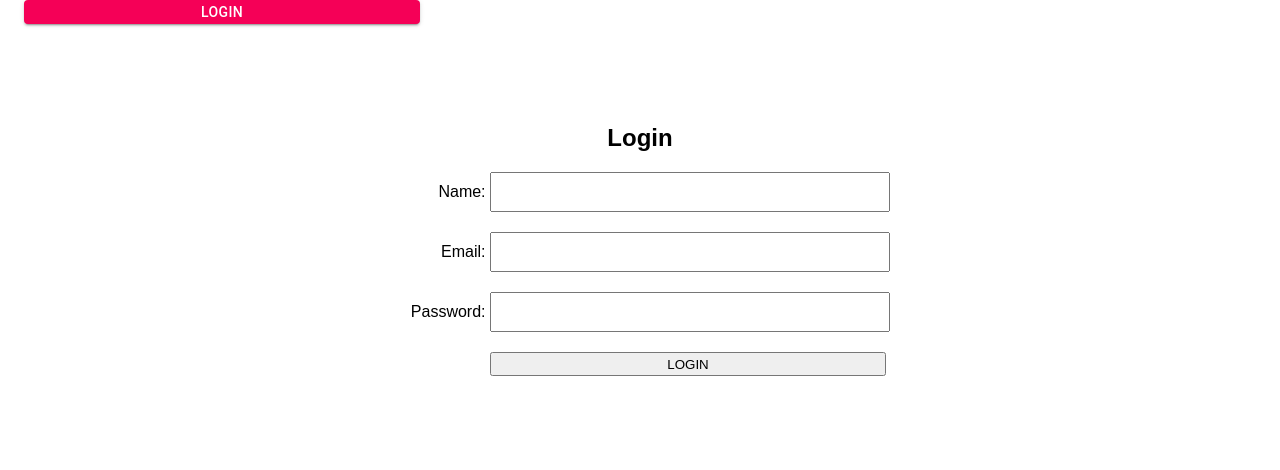
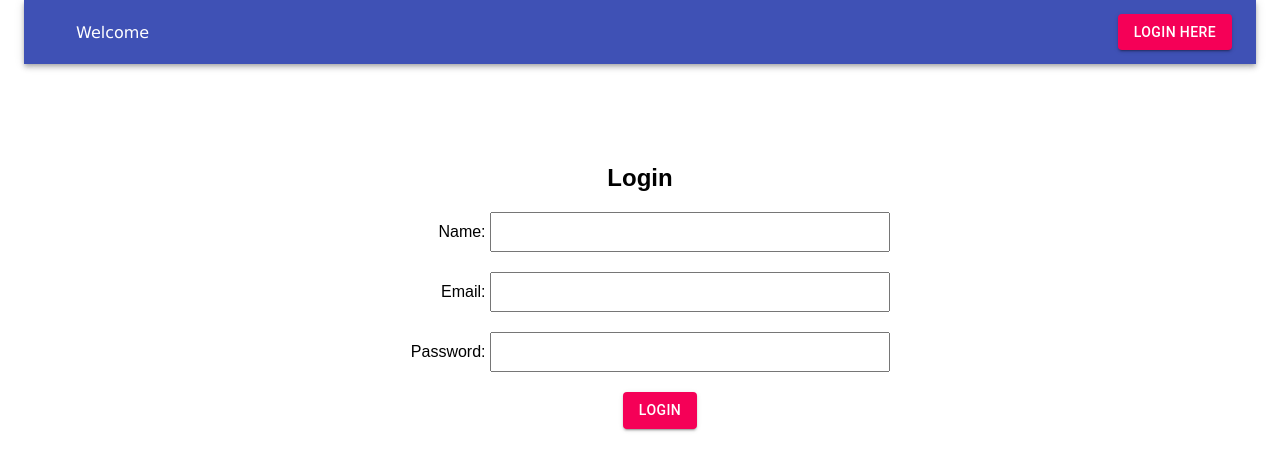
Before and after one commit to Rana-kamali/Task-Orgniser, a React (Create React App) app in the folder client/: page /login in a window 1280 px wide. Shown: the top 470 px of the page. Built offline with nearby package versions, Linux system fonts and the light colour scheme.

Commit message:
adding nav bar, Edit is not working with Dialog but its fine with Modal

```diff
--- a/client/package.json
+++ b/client/package.json
@@ -10,6 +10,7 @@
     "@testing-library/react": "^11.2.5",
     "@testing-library/user-event": "^12.7.1",
     "bootstrap": "^4.6.0",
+    "classnames": "^2.2.6",
     "react": "^17.0.1",
     "react-bootstrap": "^1.5.1",
     "react-dom": "^17.0.1",
--- a/client/src/Component/Landingpage/LandingPage.js
+++ b/client/src/Component/Landingpage/LandingPage.js
@@ -1,58 +1,101 @@
 import React, { useState } from "react";
-import { makeStyles } from "@material-ui/core/styles";
+// import { makeStyles } from "@material-ui/core/styles";
 import LoginApp from "../Login/loginApp";
 import Button from "@material-ui/core/Button";
-import { BrowserRouter as Router, Switch, Route, Link, useHistory } from "react-router-dom";
+import {
+  BrowserRouter as Router,
+  Switch,
+  Route,
+  Link,
+  useHistory,
+} from "react-router-dom";
 import { Welcome } from "../NewList/Welcome";
-import {userHistory} from "react-router-dom"
+import { userHistory } from "react-router-dom";
 
+import { makeStyles } from "@material-ui/core/styles";
+import AppBar from "@material-ui/core/AppBar";
+import Toolbar from "@material-ui/core/Toolbar";
+import Typography from "@material-ui/core/Typography";
+// import Button from '@material-ui/core/Button';
+import IconButton from "@material-ui/core/IconButton";
 const useStyles = makeStyles((theme) => ({
   root: {
-    "& > *": {
-      margin: theme.spacing(1),
-    },
+    flexGrow: 1,
+  },
+  menuButton: {
+    marginRight: theme.spacing(2),
+  },
+  title: {
+    flexGrow: 1,
   },
 }));
 
+// const useStyles2 = makeStyles((theme) => ({
+//   root: {
+//     "& > *": {
+//       margin: theme.spacing(1),
+//     },
+//   },
+// }));
+
 const LandingPage = () => {
+  const classes = useStyles();
   const history = useHistory();
   const loggedIn = window.localStorage.getItem("userLoggedin") ? true : false;
   const [userLoggedIn, setUserLoggedIn] = useState(loggedIn);
   const [user, setUser] = useState({ name: "", email: "" });
 
-  const classes = useStyles();
+  // const classes = useStyles();
 
   const logout = () => {
     console.log("loggedOut");
-    setUser ({name: "", email: ""  })
+    setUser({ name: "", email: "" });
     setUserLoggedIn(false);
-    window.localStorage.setItem("userLoggedin", "")
+    window.localStorage.setItem("userLoggedin", "");
     history.replace("/");
   };
   return (
     <Router>
-      <div className="landingBG">
-        <div className="landing">
-          {!userLoggedIn && (
+      <div className={classes.root}>
+        <AppBar position="static">
+          <Toolbar>
+            <IconButton
+              edge="start"
+              className={classes.menuButton}
+              color="inherit"
+              aria-label="menu"
+            ></IconButton>
+            <Typography variant="h9" className={classes.title}>
+              Welcome {user.name}
+            </Typography>
+
+            {!userLoggedIn && (
             <Link to="/login">
               {" "}
               <Button variant="contained" color="secondary">
-                Login
+                Login here
               </Button>
             </Link>
           )}
-          {userLoggedIn && (
+           {userLoggedIn && (
             <Button onClick={logout} variant="contained" color="secondary">
               Log out
             </Button>
           )}
+          </Toolbar>
+        </AppBar>
+      </div>
+      <div className="landingBG">
+        <div className="landing">
           <Switch>
             <Route path="/login">
-
-              <LoginApp setUserLoggedIn={setUserLoggedIn} setUser={setUser} user={user}/>
+              <LoginApp
+                setUserLoggedIn={setUserLoggedIn}
+                setUser={setUser}
+                user={user}
+              />
             </Route>
             <Route path="/"> {userLoggedIn && <Welcome />}</Route>
-
           </Switch>
         </div>
       </div>
--- a/client/src/Component/Login/LoginForm.js
+++ b/client/src/Component/Login/LoginForm.js
@@ -1,8 +1,6 @@
 import React, { useState } from "react";
-// import {TaskForm} from "../NewList/TaskForm"
-// import {AddTask} from "../NewList/AddTask"
-// import ProjectList from "../NewList/ProjectList"
-// import {TaskTable} from "../NewList/TaskTable"
+import Button from "@material-ui/core/Button";
+import Container from "@material-ui/core/Container";
 
 function LoginForm({ Login, error }) {
   const [details, setDetails] = useState({ name: "", email: "", password: "" });
@@ -12,18 +10,21 @@ function LoginForm({ Login, error }) {
   };
 
   return (
+    <Container maxWidth="lg">
       <div className="login">
         <form onSubmit={submitHandler}>
           <div className="form-inner">
             <h2>Login</h2>
-        {(error !=="") ?( <div className="error">{error}</div>) :""}
+            {error !== "" ? <div className="error">{error}</div> : ""}
             <div className="form-group">
               <label htmlFor="name">Name: </label>
               <input
                 type="text"
                 name="name"
                 id="name"
-            onChange={(e) => setDetails({ ...details, name: e.target.value })}
+                onChange={(e) =>
+                  setDetails({ ...details, name: e.target.value })
+                }
                 value={details.name}
               />
             </div>
@@ -35,7 +36,9 @@ function LoginForm({ Login, error }) {
                 type="email"
                 name="email"
                 id="email"
-            onChange={(e) => setDetails({ ...details, email: e.target.value })}
+                onChange={(e) =>
+                  setDetails({ ...details, email: e.target.value })
+                }
                 value={details.email}
               />
             </div>
@@ -47,18 +50,26 @@ function LoginForm({ Login, error }) {
                 type="password"
                 name="password"
                 id="password"
-            onChange={(e) => setDetails({ ...details, password: e.target.value })}
+                onChange={(e) =>
+                  setDetails({ ...details, password: e.target.value })
+                }
                 value={details.password}
               ></input>
             </div>
-        <button type="submit" value="LOGIN">LOGIN</button>
+            <div className="loginbtn">
+              <Button
+                type="submit"
+                value="LOGIN"
+                variant="contained"
+                color="secondary"
+              >
+                LOGIN
+              </Button>
             </div>
-      {/* <TaskForm projects={[]} /> */}
-      {/* <AddTask projects={[]}/ > */}
-      {/* <ProjectList projects={[]} /> */}
-
+          </div>
         </form>
       </div>
+    </Container>
   );
 }
 
--- a/client/src/Component/Login/loginApp.js
+++ b/client/src/Component/Login/loginApp.js
@@ -2,6 +2,7 @@ import React, { useState } from "react";
 import {useHistory} from "react-router-dom"
 import LoginForm from "./LoginForm";
 import { Welcome } from "../NewList/Welcome";
+
 // import{TaskForm} from "../NewList/TaskForm"
 // import { AddTask } from "../NewList/AddTask";
 
--- a/client/src/Component/NewList/Action/Edit.js
+++ b/client/src/Component/NewList/Action/Edit.js
@@ -1,6 +1,7 @@
 import React, { useEffect, useState } from "react";
 import Button from "@material-ui/core/Button";
 import Modal from 'react-bootstrap/Modal'
+import Container from "@material-ui/core/Container";
 
 
 import TextField from "@material-ui/core/TextField";
@@ -17,9 +18,7 @@ const Edit = (props) => {
     projectId: "",
   });
 
-  // const handleClose = () => {
-  //   setOpen(false);
-  // };
+
 
   const handleSubmit = (e) => {
     console.log("submit button click");
@@ -34,8 +33,7 @@ const Edit = (props) => {
       console.log("Edit response:", response);
     });
     props.setShowEdit("");
-    // props.setOnProjectSave(true);
-    // props.submit(formState);
+
   };
 
   const handleChange = (e) => {
@@ -78,9 +76,10 @@ const Edit = (props) => {
 
   return (
 
-    <div className="modal">
 
 
+    <div className="modal">
+      <Container maxWidth="sm">
       <Modal show={props.showEdit} onHide={handleClose}>
         <Modal.Header>
           <Modal.Title>please edit your task</Modal.Title>
@@ -112,7 +111,7 @@ const Edit = (props) => {
         }}
       />
 
-
+<div>
         <select
           id="select"
           name="status"
@@ -124,12 +123,9 @@ const Edit = (props) => {
           <option>Completed</option>
           <option>None</option>
         </select>
+        </div>
 
-        <select id="projectId" name="projectId">
-          {props.projects.map((project) => {
-            return <option value={project._id}>{project.projectName}</option>;
-          })}
-        </select>
+
         <TextField
           autoFocus
           margin="dense"
@@ -141,6 +137,8 @@ const Edit = (props) => {
           value={formState.comment}
           onChange={handleChange}
         />
+
+
         </Modal.Body>
         <Modal.Footer>
           <Button variant="secondary" color="primary" onClick={handleClose}>
@@ -151,68 +149,11 @@ const Edit = (props) => {
           </Button>
         </Modal.Footer>
       </Modal>
+      </Container>
     </div>
-    // <div>
-    //   <form onSubmit={handleSubmit}>
-    //     <TextField
-    //       autoFocus
-    //       margin="dense"
-    //       id="name"
-    //       label="Name"
-    //       type="text"
-    //       fullWidth
-    //       name="name"
-    //       value={formState.name}
-    //       onChange={handleChange}
-    //     />
-    //     <TextField
-    //       autoFocus
-    //       margin="dense"
-    //       id="date"
-    //       label="date"
-    //       type="text"
-    //       fullWidth
-    //       name="date"
-    //       value={formState.date}
-    //       onChange={handleChange}
-    //     />
 
-    //     <select
-    //       id="select"
-    //       name="status"
-    //       value={formState.status}
-    //       onChange={handleChange}
-    //     >
-    //       <option>Assigned</option>
-    //       <option>Working</option>
-    //       <option>Completed</option>
-    //       <option>None</option>
-    //     </select>
 
-    //     <select id="projectId" name="projectId">
-    //       {props.projects.map((project) => {
-    //         return <option value={project._id}>{project.projectName}</option>;
-    //       })}
-    //     </select>
-    //     <TextField
-    //       autoFocus
-    //       margin="dense"
-    //       id="comment"
-    //       label="comment"
-    //       type="text"
-    //       fullWidth
-    //       name="comment"
-    //       value={formState.comment}
-    //       onChange={handleChange}
-    //     />
-    //     <Button onClick={handleClose} color="primary">
-    //       Cancel
-    //     </Button>
-    //     <Button onClick={handleSubmit} color="primary">
-    //       Save Changes
-    //     </Button>
-    //   </form>
-    // </div>
+
   );
 };
 export default Edit;
--- a/client/src/Component/NewList/AddTask.js
+++ b/client/src/Component/NewList/AddTask.js
@@ -1,4 +1,5 @@
 import React, { useState, useEffect } from "react";
+import { useHistory } from "react-router-dom";
 import Button from "@material-ui/core/Button";
 import TextField from "@material-ui/core/TextField";
 import Dialog from "@material-ui/core/Dialog";
@@ -8,6 +9,7 @@ import DialogContentText from "@material-ui/core/DialogContentText";
 import DialogTitle from "@material-ui/core/DialogTitle";
 
 function AddTask(props) {
+  const history = useHistory();
   const [open, setOpen] = React.useState(false);
   const [formState, setFormState] = useState({
     name: "",
@@ -18,6 +20,7 @@ function AddTask(props) {
   });
   const [projects, setProjects] = useState([]);
   const [taskEdit, setTaskEdit] = useState();
+
   const handleTaskSubmit = (name, status, date, comment, projectId) => {
     const newTask = {
       name: name,
@@ -36,19 +39,13 @@ function AddTask(props) {
         "Content-Type": "application/json",
       },
       body: JSON.stringify(newTasks),
-    })
-      .then((response) => {
+    }).then((response) => {
       console.log("tasks :", response);
-        return response.json();
-      })
-      .then((data) => {
-        console.log("data Json: ", data);
+      setOpen(false);
+      history.replace("/");
     });
-    setOpen(false);
   };
   useEffect((projectName) => {
-
-
     fetch("http://localhost:3000/api/project/all", {
       method: "GET",
       headers: {
@@ -63,6 +60,7 @@ function AddTask(props) {
         console.log("dropdownData:", dropdown);
 
         setProjects(dropdown);
+        setOpen(true);
       });
   }, []);
 
@@ -73,17 +71,7 @@ function AddTask(props) {
     console.log("new state", newState);
     setFormState(newState);
   };
-  const handleSubmit = (e) => {
-    e.preventDefault();
-    console.log("handle submit");
-    props.submit(
-      formState.name,
-      formState.date,
-      formState.comment,
-      formState.status,
-      formState.projectId
-    );
-  };
+
   ///------------get index---------
   const handleEditClick = (index) => {
     console.log("get index", index);
@@ -97,22 +85,15 @@ function AddTask(props) {
 
   const handleClose = () => {
     setOpen(false);
+    history.replace("/");
   };
 
   return (
     <div className="addTask">
-      <Button
-        variant="outlined"
-        handleClick={handleEditClick}
-        color="primary"
-        onClick={handleClickOpen}
-      >
-        Add task
-      </Button>
       <Dialog
         open={open}
+        handleClick={handleEditClick}
         onClose={handleClose}
-        onSubmit={handleSubmit}
         aria-labelledby="form-dialog-title"
       >
         <DialogTitle id="form-dialog-title">Add a Task</DialogTitle>
@@ -166,7 +147,9 @@ function AddTask(props) {
           <div>
             <select id="projectId" onChange={handleChange} name="projectId">
               {projects.map((project) => {
-              return <option value={project._id}>{project.projectName}</option>;
+                return (
+                  <option value={project._id}>{project.projectName}</option>
+                );
               })}
             </select>
           </div>
@@ -183,7 +166,6 @@ function AddTask(props) {
               value={formState.comment}
             />
           </div>
-
         </DialogContent>
         <DialogActions>
           <Button onClick={handleClose} color="primary">
--- a/client/src/Component/NewList/TaskTable.js
+++ b/client/src/Component/NewList/TaskTable.js
@@ -24,7 +24,7 @@ const TaskTable = (props) => {
   const [showDelete, setShowDelete] = useState("");
   const [tasks, setTasks] = useState([]);
   const [projects, setProjects] = useState([]);
-  const [open, setOpen] = React.useState(false);
+  // const [open, setOpen] = React.useState(false);
 
   useEffect(() => {
     fetch("http://localhost:3000/api/project/all", {
@@ -96,7 +96,7 @@ const TaskTable = (props) => {
 
   const [show, setShow] = useState(false);
 
-  const handleShow = () => setShow(true);
+  // const handleShow = () => setShow(true);
 
   return (
     <div>
@@ -147,7 +147,7 @@ const TaskTable = (props) => {
                 </TableCell>
                 <TableCell name="edit" align="right">
                   <EditIcon
-                  // onClick={handleShow}
+
 
                     onClick={() => {
                     handleEdit(el._id);
--- a/client/src/Component/NewList/Welcome.js
+++ b/client/src/Component/NewList/Welcome.js
@@ -1,29 +1,29 @@
 import React from "react";
 import { BrowserRouter as Router, Switch, Route, Link } from "react-router-dom";
-import {AddTask} from "./AddTask"
-import ProjectList from "./ProjectList"
+import { AddTask } from "./AddTask";
+import ProjectList from "./ProjectList";
 // import{TaskList} from "./TaskList"
 
 const Welcome = () => {
   return (
-    <Router><div>
-    <Link to="/AddTask"><p>Add A Task </p></Link>
-    <Link to="/projectList"><p>project list </p></Link>
+    <Router>
+      <Link to="/AddTask">
+        <p>Add A Task </p>
+      </Link>
+      <Link to="/projectList">
+        <p>project list </p>
+      </Link>
 
-    {/* <Link to="/TaskList"><p> Check Your Task</p></Link> */}
-    <Switch>
-    <Route path="/AddTask"><AddTask projects={[]}/></Route>
-    <Route path="/projectList"><ProjectList/></Route>
+      <Switch>
+        <Route path="/AddTask">
+          <AddTask />
+        </Route>
+        <Route path="/projectList">
+          <ProjectList />
+        </Route>
 
-    {/* <Route path="/TaskList"><TaskList/></Route> */}
-
-
-  </Switch>
-
-  </div>
-
-  </Router>
-
+      </Switch>
+    </Router>
   );
 };
 ///test
--- a/client/src/index.css
+++ b/client/src/index.css
@@ -3,9 +3,10 @@
   padding: 0;
 }
 body {
+  /* background-image: url("https://www.vippng.com/png/full/25-251657_unycom-customers-map-high-resolution-world-map-vector.png"); */
 
   font-family: Verdana, Geneva, Tahoma, sans-serif;
-  /* background-image: url("https://cdn.pixabay.com/photo/2017/09/05/23/02/background-2719576_960_720.jpg"); */
+
 
 }
 .form-inner {
@@ -26,14 +27,15 @@ input {
   height: 36px;
   text-align: left;
 }
-button {
-  margin-top: 20px;
-  margin-bottom: 20px;
-  width: 396px;
-  height: 24px;
-  text-align: center;
+.loginbtn {
+   margin-top: 20px;
+  width: 114.2px;
+  height: 36px;
+  text-align: right;
   cursor: pointer;
-  margin-left: 100px;
+  display: block;
+  margin-left: auto;
+  margin-right: auto
 
 }
 .error {
@@ -62,3 +64,9 @@ p{
 .MuiButton-label{
   width: 100px;
 }
+.modal{
+  margin-top: 30px;
+  padding: 1rem;
+  background-color: #fff;
+  border-radius: 3px black;
+  }
```
Lines whose indentation alone changed are shown as unchanged.
